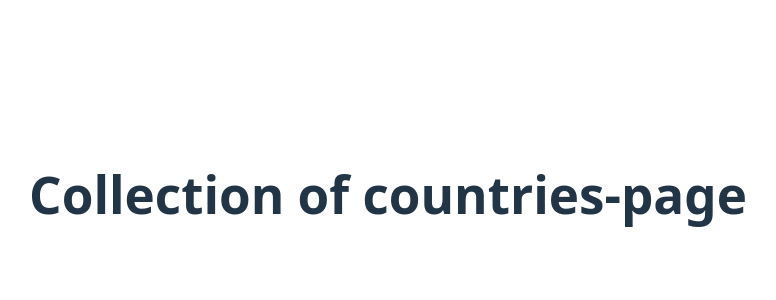
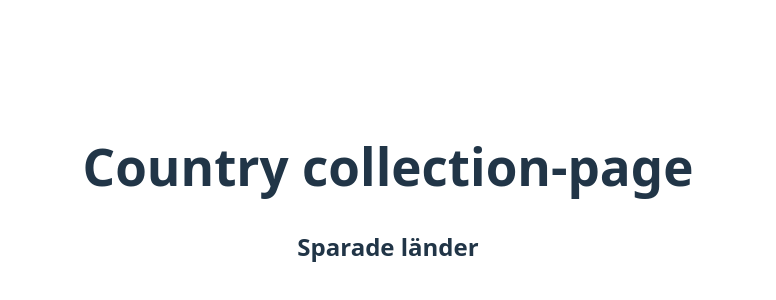
Before and after one commit to Hollstedt/projektarbete-country-explorer, a React (Vite) app: page /collection in a window 1280 px wide. Shown: the part 206-506 px from the top of the page, without its empty margins (252-1028 px from the left). Built offline with nearby package versions, Linux system fonts and the light colour scheme.

Commit message:
collection of countries-page, checks if countries are saved in localStorage - if no - shows 'no countries saved', otherwise it maps through savedCountries and renders saved flags with names from lS. (#2)

```diff
--- a/src/pages/Collection.jsx
+++ b/src/pages/Collection.jsx
@@ -1,5 +1,32 @@
+import { useContext } from "react"
+import { CountryDataContext } from "../context/CountryDataContext"
+
 export default function Collection() {
+
+    const { savedCountries } = useContext(CountryDataContext);
+
+    if (savedCountries === 0) {
+        return (
+            <div>
+                <h1>Country collection-page</h1>
+                <h2>Sparade länder</h2>
+                <p>Inga sparade länder</p>
+            </div>
+        )
+    }
+
     return (
-        <h1>Collection of countries-page</h1>
+        <div>
+            <h1>Country collection-page</h1>
+            <h2>Sparade länder</h2>
+            <div>
+                {savedCountries.map(country => (
+                    <div key={country.name.common}>
+                        <img src={country.flags.svg} width="250" alt={`Flag of ${country.name.common}`} />
+                        <p>{country.name.common}</p>
+                    </div>
+                ))}
+            </div>
+        </div>
     )
 }
```
Also changed, not shown: 1 other file (tests, documents, lock files or other folders).
